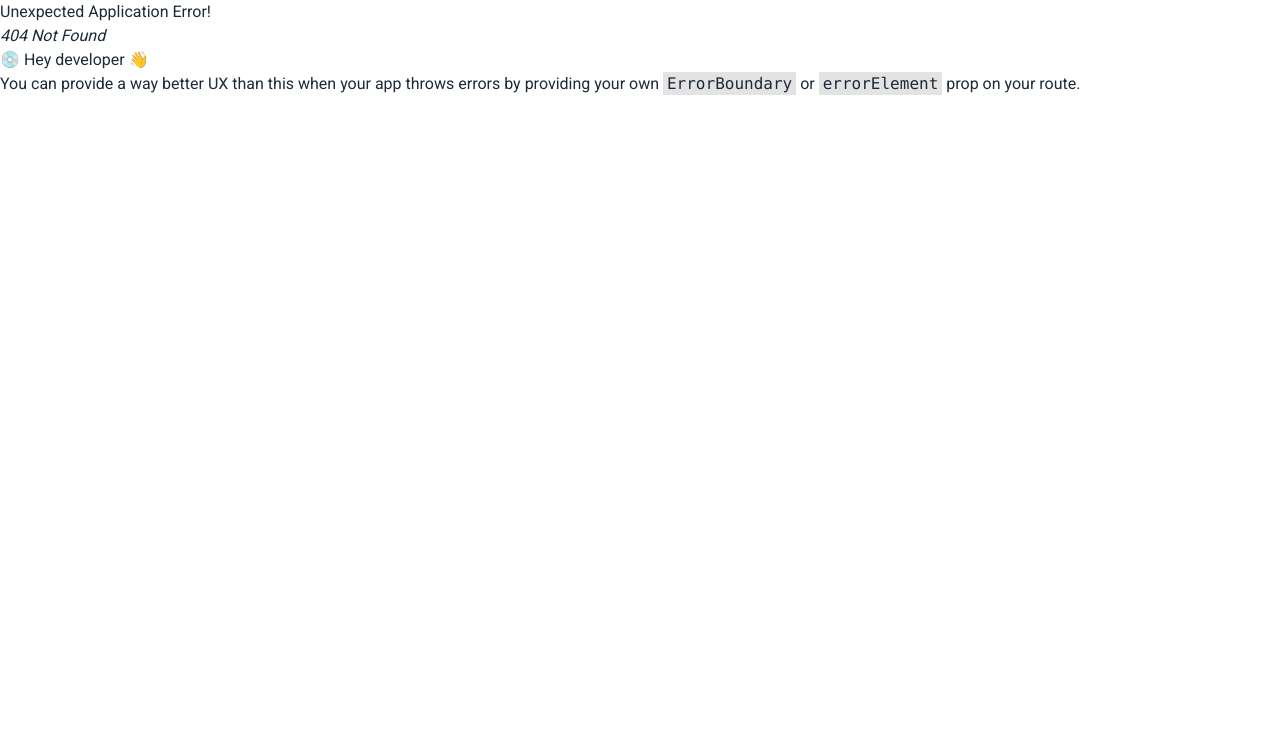
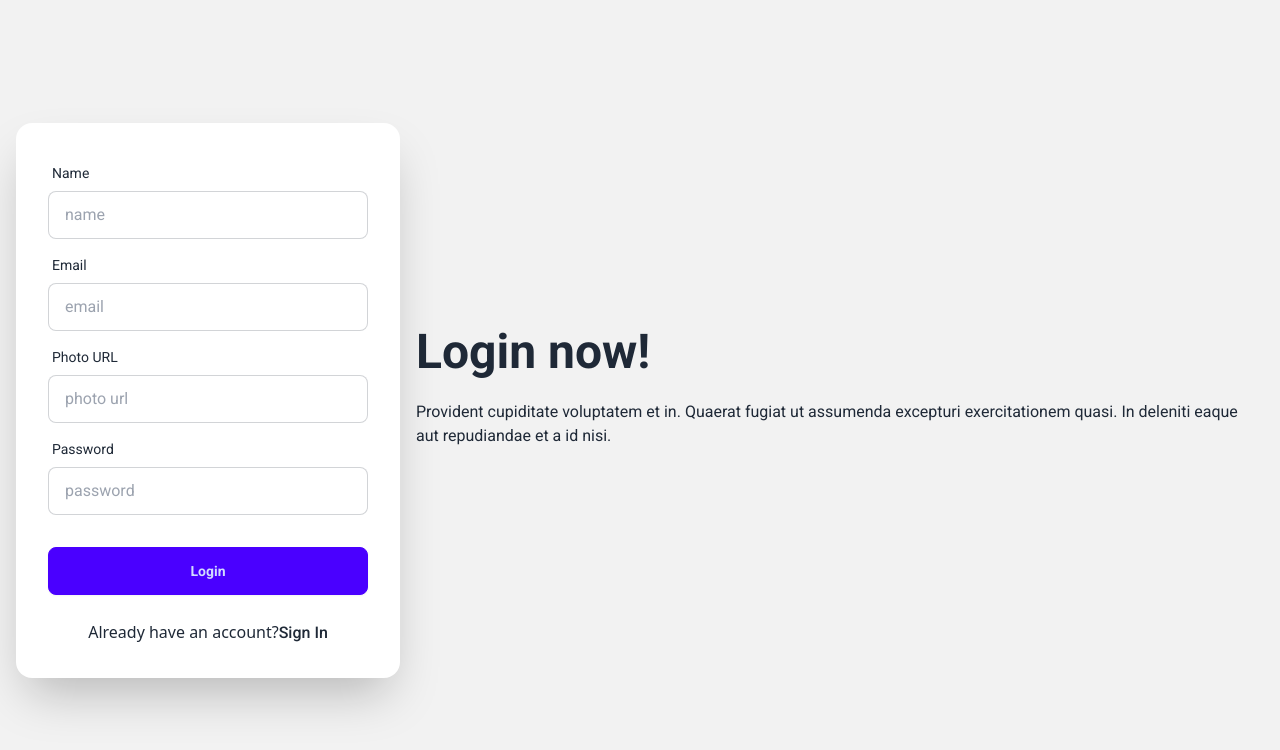
Before and after one commit to mh-shihan/travelizebd-client, a React (Vite) app: page /signUp in a window 1280 px wide. Before the commit this address had no page. Shown: the top 750 px of the page. Built offline with nearby package versions, Linux system fonts and the light colour scheme; no server answers.

Commit message:
Creted signup page

```diff
--- a/package.json
+++ b/package.json
@@ -10,13 +10,16 @@
     "preview": "vite preview"
   },
   "dependencies": {
+    "axios": "^1.6.5",
     "firebase": "^10.7.1",
     "localforage": "^1.10.0",
     "match-sorter": "^6.3.1",
     "react": "^18.2.0",
     "react-dom": "^18.2.0",
+    "react-hook-form": "^7.49.3",
     "react-router-dom": "^6.21.1",
-    "sort-by": "^1.2.0"
+    "sort-by": "^1.2.0",
+    "sweetalert2": "^11.10.2"
   },
   "devDependencies": {
     "@types/react": "^18.2.43",
--- /dev/null
+++ b/src/hooks/useAuth.jsx
@@ -0,0 +1,9 @@
+import { useContext } from "react";
+import { AuthContext } from "../providers/AuthProvider";
+
+const useAuth = () => {
+  const auth = useContext(AuthContext);
+  return auth;
+};
+
+export default useAuth;
--- /dev/null
+++ b/src/hooks/useAxiosPublic.jsx
@@ -0,0 +1,10 @@
+import axios from "axios";
+
+const axiosInstance = axios.create({
+  baseURL: "http://localhost:5000/api/v1",
+});
+const useAxiosPublic = () => {
+  return axiosInstance;
+};
+
+export default useAxiosPublic;
--- a/src/layouts/MainLayouts.jsx
+++ b/src/layouts/MainLayouts.jsx
@@ -1,9 +1,16 @@
-import { Outlet } from "react-router-dom";
+import { Outlet, useLocation } from "react-router-dom";
 import Home from "../pages/home/home/Home";
+import Navbar from "../pages/home/navbar/Navbar";
 
 const MainLayouts = () => {
+  const location = useLocation();
+  const noHeaderFooter =
+    location.pathname.includes("/signUp") ||
+    location.pathname.includes("/login");
+
   return (
     <div>
+      {!noHeaderFooter && <Navbar></Navbar>}
       <Home></Home>
       <main className="max-w-7xl mx-auto">
         <Outlet></Outlet>
--- a/src/main.jsx
+++ b/src/main.jsx
@@ -3,9 +3,12 @@ import ReactDOM from "react-dom/client";
 import "./index.css";
 import { RouterProvider } from "react-router-dom";
 import { router } from "./routes/Router.jsx";
+import AuthProvider from "./providers/AuthProvider.jsx";
 
 ReactDOM.createRoot(document.getElementById("root")).render(
   <React.StrictMode>
-    <RouterProvider router={router} />
+    <AuthProvider>
+      <RouterProvider router={router} />
+    </AuthProvider>
   </React.StrictMode>
 );
--- /dev/null
+++ b/src/pages/error/ErrorPage.jsx
@@ -0,0 +1,5 @@
+const ErrorPage = () => {
+  return <div>I am from error page</div>;
+};
+
+export default ErrorPage;
--- a/src/pages/home/home/Home.jsx
+++ b/src/pages/home/home/Home.jsx
@@ -1,11 +1,7 @@
-import Navbar from "../navbar/Navbar";
-
 const Home = () => {
   return (
     <div>
-      <header>
-        <Navbar></Navbar>
-      </header>
+      <header></header>
       <main></main>
       <footer></footer>
     </div>
--- a/src/pages/home/navbar/Navbar.jsx
+++ b/src/pages/home/navbar/Navbar.jsx
@@ -50,7 +50,7 @@ const Navbar = () => {
             </ul>
           </div>
           <div className="navbar-end">
-            <Link to="signUp">
+            <Link to="/signUp">
               <button className="btn btn-sm md:btn bg-yellow md:bg-yellow text-base-100 md:text-base-100">
                 Register
               </button>
--- a/src/pages/signUp/SignUp.jsx
+++ b/src/pages/signUp/SignUp.jsx
@@ -0,0 +1,122 @@
+import { useForm } from "react-hook-form";
+import { Link } from "react-router-dom";
+import useAuth from "../../hooks/useAuth";
+import { useState } from "react";
+import Swal from "sweetalert2";
+
+const SignUp = () => {
+  const [errorMessage, setErrorMessage] = useState("");
+  const { createUser, updateUser } = useAuth();
+
+  const { register, handleSubmit } = useForm();
+  const onSubmit = (data) => {
+    const name = data?.name;
+    const email = data?.email;
+    const password = data?.password;
+    const photo = data?.photo;
+    console.log(name, email, password);
+
+    createUser(email, password)
+      .then((res) => {
+        console.log(res.user);
+
+        if (res?.user) {
+          updateUser(name, photo).then(() => {});
+          Swal.fire({
+            icon: "success",
+            title: "Registration Successful",
+            showConfirmButton: false,
+            timer: 1500,
+          });
+        }
+      })
+      .catch((error) => {
+        const err = error.message;
+        setErrorMessage(err);
+      });
+  };
+
+  return (
+    <div className="hero min-h-screen bg-base-200">
+      <div className="hero-content flex-col lg:flex-row-reverse">
+        <div className="text-center lg:text-left">
+          <h1 className="text-5xl font-bold">Login now!</h1>
+          <p className="py-6">
+            Provident cupiditate voluptatem et in. Quaerat fugiat ut assumenda
+            excepturi exercitationem quasi. In deleniti eaque aut repudiandae et
+            a id nisi.
+          </p>
+        </div>
+        <div className="card shrink-0 w-full max-w-sm shadow-2xl bg-base-100">
+          <form onSubmit={handleSubmit(onSubmit)} className="card-body">
+            <div className="form-control">
+              <label className="label">
+                <span className="label-text">Name</span>
+              </label>
+              <input
+                type="text"
+                name="name"
+                {...register("name")}
+                placeholder="name"
+                className="input input-bordered"
+                required
+              />
+            </div>
+            <div className="form-control">
+              <label className="label">
+                <span className="label-text">Email</span>
+              </label>
+              <input
+                type="email"
+                name="email"
+                {...register("email")}
+                placeholder="email"
+                className="input input-bordered"
+                required
+              />
+            </div>
+            <div className="form-control">
+              <label className="label">
+                <span className="label-text">Photo URL</span>
+              </label>
+              <input
+                type="photo"
+                name="photo"
+                {...register("photo")}
+                placeholder="photo url"
+                className="input input-bordered"
+              />
+            </div>
+            <div className="form-control">
+              <label className="label">
+                <span className="label-text">Password</span>
+              </label>
+              <input
+                type="password"
+                name="password"
+                {...register("password")}
+                placeholder="password"
+                className="input input-bordered"
+                required
+              />
+            </div>
+            <div className="form-control mt-6">
+              <button className="btn btn-primary">Login</button>
+            </div>
+            {errorMessage && <p className="text-red-600">{errorMessage}</p>}
+            <Link to="/login">
+              <p className="block mt-4 font-sans text-base antialiased font-normal leading-relaxed text-center text-gray-700">
+                Already have an account?
+                <a href="#" className="font-medium text-gray-900">
+                  Sign In
+                </a>
+              </p>
+            </Link>
+          </form>
+        </div>
+      </div>
+    </div>
+  );
+};
+
+export default SignUp;
--- a/src/providers/AuthProvider.jsx
+++ b/src/providers/AuthProvider.jsx
@@ -1,8 +1,10 @@
-import { createContext, useState } from "react";
+import { createContext, useEffect, useState } from "react";
 import {
   createUserWithEmailAndPassword,
   getAuth,
+  onAuthStateChanged,
   signInWithEmailAndPassword,
+  updateProfile,
 } from "firebase/auth";
 import { app } from "../firebase/firebase.config";
 
@@ -23,7 +25,24 @@ const AuthProvider = ({ children }) => {
     return signInWithEmailAndPassword(auth, email, password);
   };
 
-  const authInfo = { createUser, signIn, user, loading };
+  const updateUser = (name, photo) => {
+    return updateProfile(auth.currentUser, {
+      displayName: name,
+      photoURL: photo,
+    });
+  };
+
+  const authInfo = { createUser, signIn, updateUser, user, loading };
+
+  useEffect(() => {
+    const unsubscribe = onAuthStateChanged(auth, (currentUser) => {
+      setUser(currentUser);
+      console.log("current user", currentUser);
+    });
+    return () => {
+      return unsubscribe();
+    };
+  }, []);
 
   return (
     <AuthContext.Provider value={authInfo}>{children}</AuthContext.Provider>
--- a/src/routes/Router.jsx
+++ b/src/routes/Router.jsx
@@ -1,9 +1,18 @@
 import { createBrowserRouter } from "react-router-dom";
 import MainLayouts from "../layouts/MainLayouts";
+import ErrorPage from "../pages/error/ErrorPage";
+import SignUp from "../pages/signUp/SignUp";
 
 export const router = createBrowserRouter([
   {
     path: "/",
+    errorElement: <ErrorPage></ErrorPage>,
     element: <MainLayouts></MainLayouts>,
+    children: [
+      {
+        path: "signUp",
+        element: <SignUp></SignUp>,
+      },
+    ],
   },
 ]);
```
Also changed, not shown: 1 other file (tests, documents, lock files or other folders).
